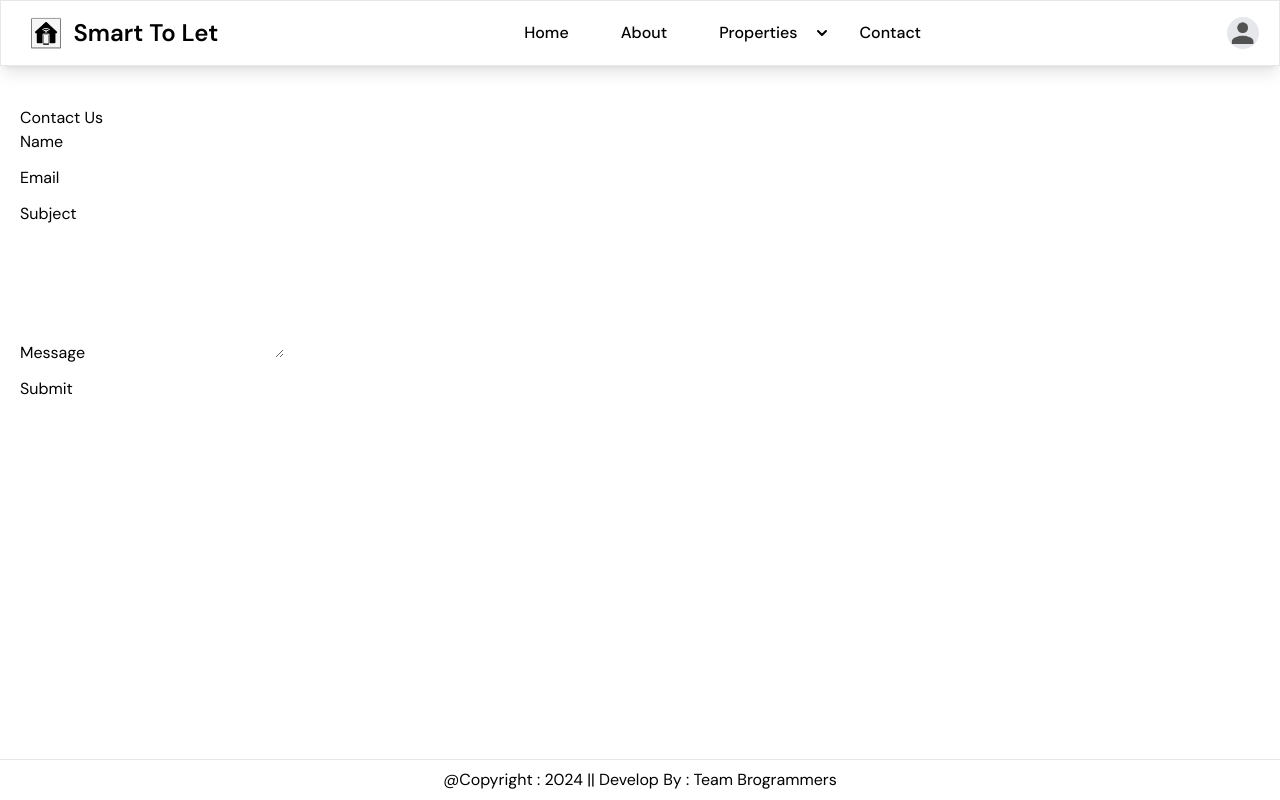
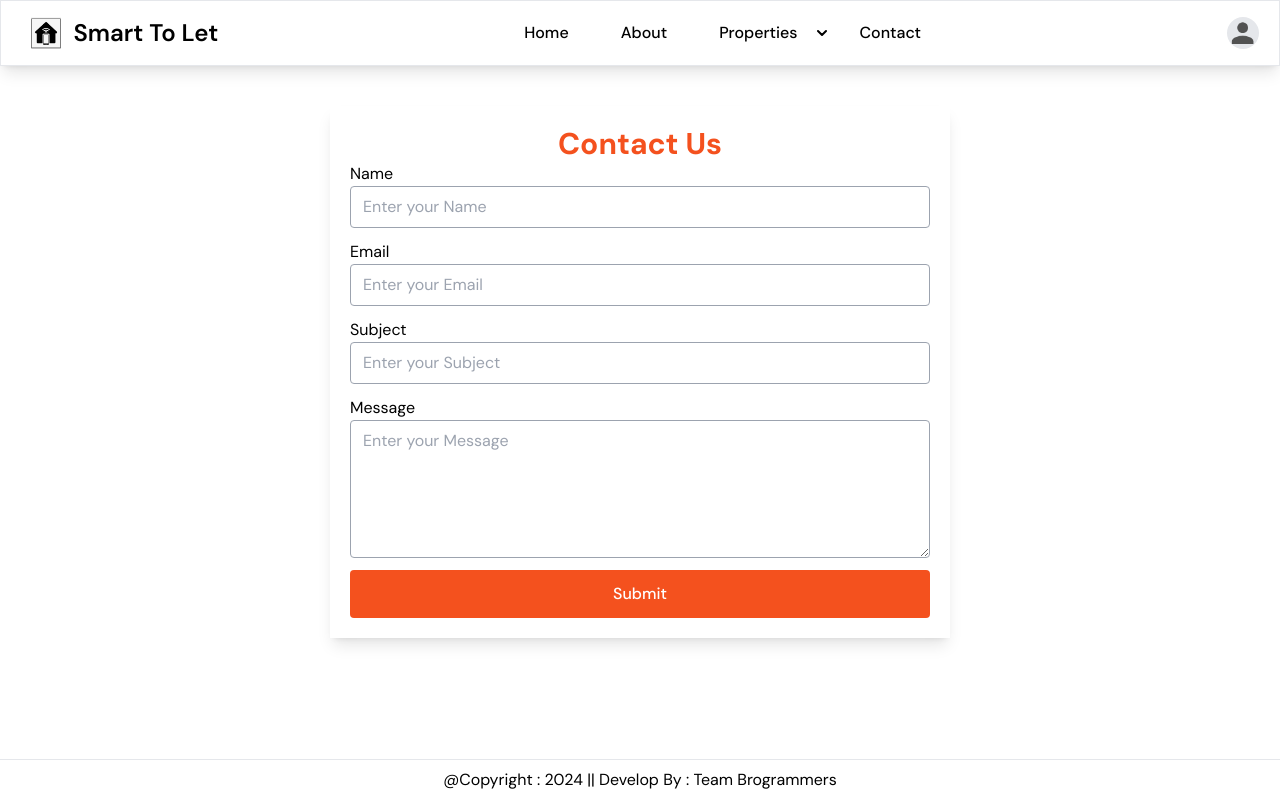
Before and after one commit to mrdel56/smart-to-let-system, a Django app: page /contact/ in a window 1280 px wide. Run offline with Django 5.2, Linux system fonts and the light colour scheme; some libraries are stand-ins or nearby versions.

Commit message:
feat: contact page ui updated

```diff
--- a/templates/base.html
+++ b/templates/base.html
@@ -127,7 +127,7 @@
             </li>
 
             <li>
-              <a href="#" class="block py-2 px-3 text-black md:text-black bg-transparent  md:p-0 hover:bg-[#F4511E] md:hover:bg-transparent hover:text-white md:hover:text-[#F4511E] rounded">Contact</a>
+              <a href="/contact" class="block py-2 px-3 text-black md:text-black bg-transparent  md:p-0 hover:bg-[#F4511E] md:hover:bg-transparent hover:text-white md:hover:text-[#F4511E] rounded">Contact</a>
             </li>
           </ul>
         </div>
--- a/templates/contact_form.html
+++ b/templates/contact_form.html
@@ -4,27 +4,31 @@
 {% block title %}Contact{% endblock %}
 
 {% block content %}
-<div class="container mt-5">
-    <h2>Contact Us</h2>
+<div class="container mx-auto shadow-lg p-5 w-full md:w-2/3  lg:w-1/2  mt-5">
+    <h2 class="text-3xl text-center text-[#F4511E] font-bold">Contact Us</h2>
     <form method="post">
         {% csrf_token %}
-        <div class="mb-3">
+        <div class="mb-3 flex flex-col">
             <label for="name" class="form-label">Name</label>
-            <input type="text" class="form-control" id="name" name="name" required>
+            <input type="text" class="border border-gray-400 px-3 py-2 rounded outline-none focus:border focus:border-[#F4511E]" id="name" name="name" required placeholder="Enter your Name">
         </div>
-        <div class="mb-3">
+        <div class="mb-3 flex flex-col">
             <label for="email" class="form-label">Email</label>
-            <input type="email" class="form-control" id="email" name="email" required>
+            <input type="email" class="border border-gray-400 px-3 py-2 rounded outline-none focus:border focus:border-[#F4511E]" id="email" name="email" required placeholder="Enter your Email">
         </div>
-        <div class="mb-3">
+         <div class="mb-3 flex flex-col">
             <label for="subject" class="form-label">Subject</label>
-            <input type="text" class="form-control" id="subject" name="subject" required>
+            <input type="subject" class="border border-gray-400 px-3 py-2 rounded outline-none focus:border focus:border-[#F4511E]" id="subject" name="subject" required placeholder="Enter your Subject">
         </div>
-        <div class="mb-3">
+
+
+        <div class="mb-3 flex flex-col">
             <label for="message" class="form-label">Message</label>
-            <textarea class="form-control" id="message" name="message" rows="5" required></textarea>
+            <textarea class="border border-gray-400 px-3 py-2 rounded outline-none focus:border focus:border-[#F4511E]"  id="message" name="message" rows="5" required
+            placeholder="Enter your Message"
+            ></textarea>
         </div>
-        <button type="submit" class="btn btn-primary">Submit</button>
+        <button type="submit" class="w-full bg-[#F4511E] text-white font-medium rounded px-5 py-3 hover:shadow-lg duration-200">Submit</button>
     </form>
 
 
```
